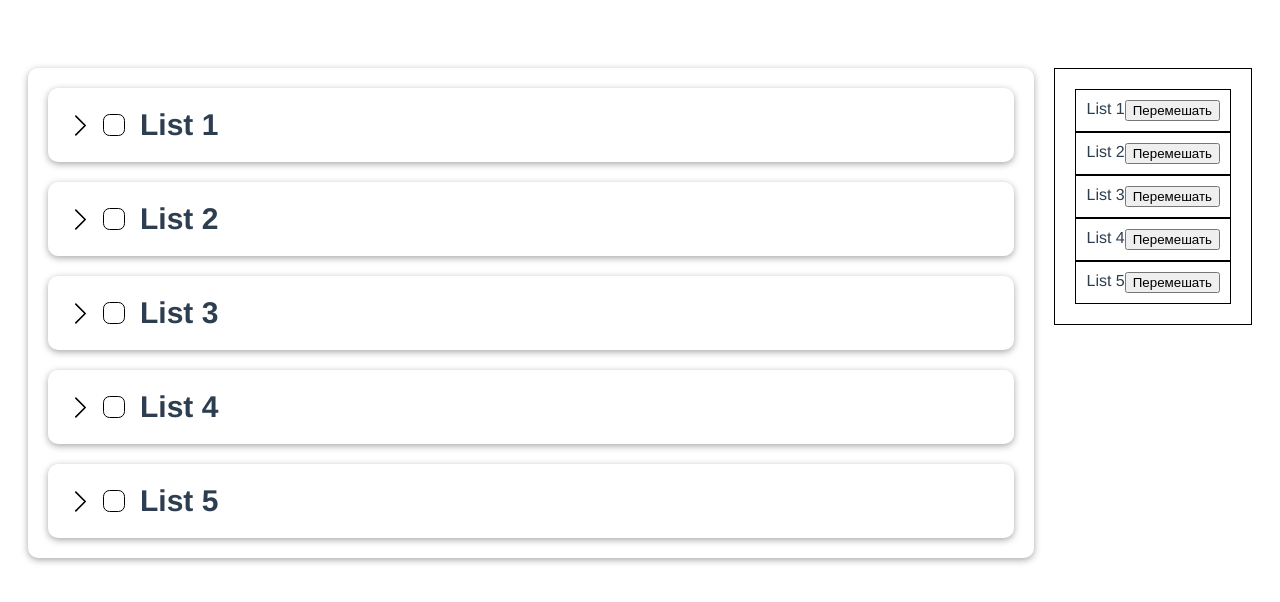
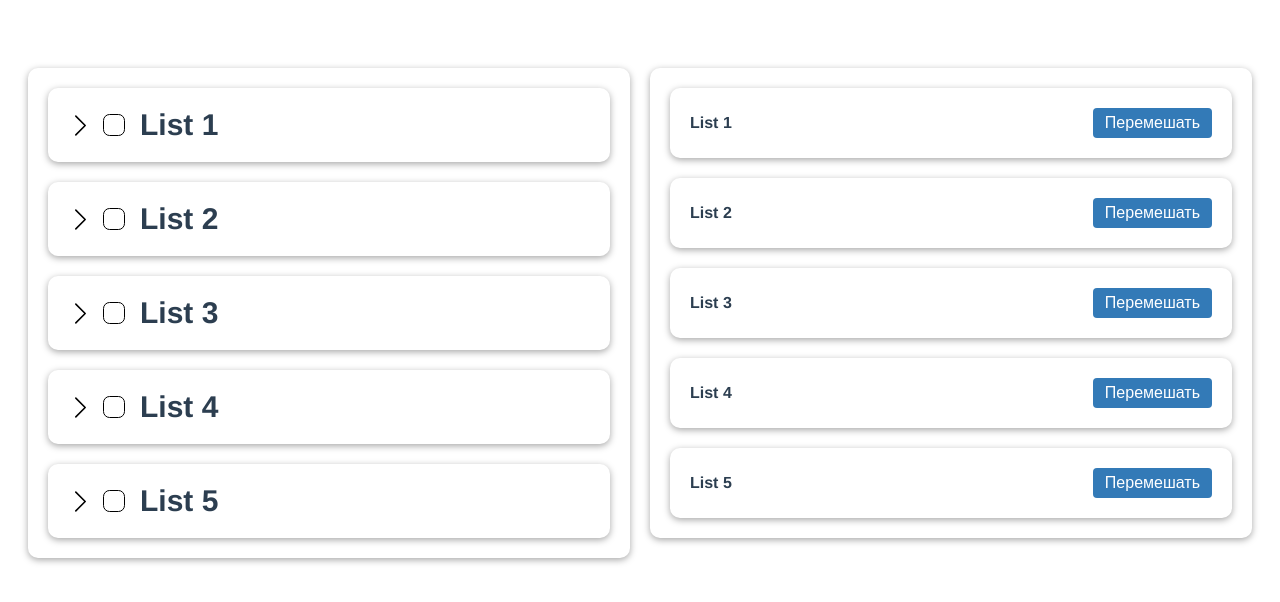
Before and after one commit to Macovka/color-list, a Vue app: page / in a window 1280 px wide. Shown: the top 602 px of the page. Built offline with nearby package versions, Linux system fonts and the light colour scheme.

Commit message:
right styles

```diff
--- a/src/components/ListBlock.vue
+++ b/src/components/ListBlock.vue
@@ -1,17 +1,34 @@
 <template>
   <div class="list-block">
-    <div class="list-block__title-wrapper">
-      {{ list.title }}
-      <button v-if="!shuffled" @click="shuffleSquares(shuffledArray)">Перемешать</button>
-      <button v-else @click="sortSquares">Сортировать</button>
+    <div class="list-block__header">
+      <h5 class="list-block__title"> {{ list.title }}</h5>
+      <button
+        v-if="!shuffled"
+        class="list-block__action-btn"
+        @click="shuffleSquares(shuffledArray)"
+      >
+        Перемешать
+      </button>
+      <button
+        v-else
+        class="list-block__action-btn"
+        @click="sortSquares"
+      >
+        Сортировать
+      </button>
     </div>
-    <div v-if="list.checkboxStatus === 'true' || 'part'">
     <div
+      v-if="list.checkboxStatus === 'true' || list.checkboxStatus === 'part'"
+      class="list-block__content"
+    >
+      <div
+        class="list-block__squares-wrap"
         v-for="item in list.items"
         :key="item.id"
       >
-        <div v-if="item.isChecked">
-          <div v-if="!shuffled" class="list-block__squares">
+        <div v-if="item.isChecked && !shuffled"
+          class="list-block__squares"
+        >
           <div
             v-for="(square, index) in selectedSquares(item)"
             :key="index"
@@ -19,7 +36,6 @@
             :style="{ backgroundColor: item.color }"
             @click="deleteSquare(item)"
           ></div>
-          </div>
         </div>
       </div>
       <div v-if="shuffled" class="list-block__squares">
@@ -118,23 +134,60 @@
 
 <style lang="scss" scoped>
 .list-block {
-  border: 1px solid black;
-  padding: 10px;
+  border-radius: 10px;
+  box-shadow: 0 2px 7px rgba(0, 0, 0, 0.35);
+  padding: 20px;
 
-  &__title-wrapper {
+  &__header {
     display: flex;
     justify-content: space-between;
+    align-items: center;
+  }
+
+  &__title {
+    margin: 0;
+    font-size: 16px;
+  }
+
+  &__action-btn {
+    color: #fff;
+    background-color: #337ab7;
+    border: none;
+    margin-bottom: 0;
+    font-weight: 400;
+    text-align: center;
+    white-space: nowrap;
+    vertical-align: middle;
+    cursor: pointer;
+    padding: 6px 12px;
+    font-size: 16px;
+    border-radius: 4px;
+  }
+
+  &__content {
+    margin-top: 10px;
+  }
+
+  &__squares-wrap {
+    margin-bottom: 8px;
+
+    &:last-child {
+      margin-bottom: 0;
+    }
   }
 
   &__squares {
     display: flex;
     flex-direction: row;
+    flex-wrap: wrap;
+    gap: 8px;
   }
 }
 
 .square {
-  width: 10px;
-	height: 10px;
-  margin-right: 2px;
+  width: 20px;
+	height: 20px;
+  border-radius: 6px;
+  cursor: pointer;
 }
 </style>
--- a/src/components/RightPanel.vue
+++ b/src/components/RightPanel.vue
@@ -26,10 +26,12 @@
 
 <style lang="scss" scoped>
 .right-panel {
-  border: 1px solid black;
   padding: 20px;
+  flex: 1 1 50%;
+  border-radius: 10px;
+  box-shadow: 0 2px 7px rgba(0,0,0,.35);
   display: flex;
-  justify-content: space-between;
   flex-direction: column;
+  gap: 20px;
 }
 </style>
```
Lines whose indentation alone changed are shown as unchanged.
